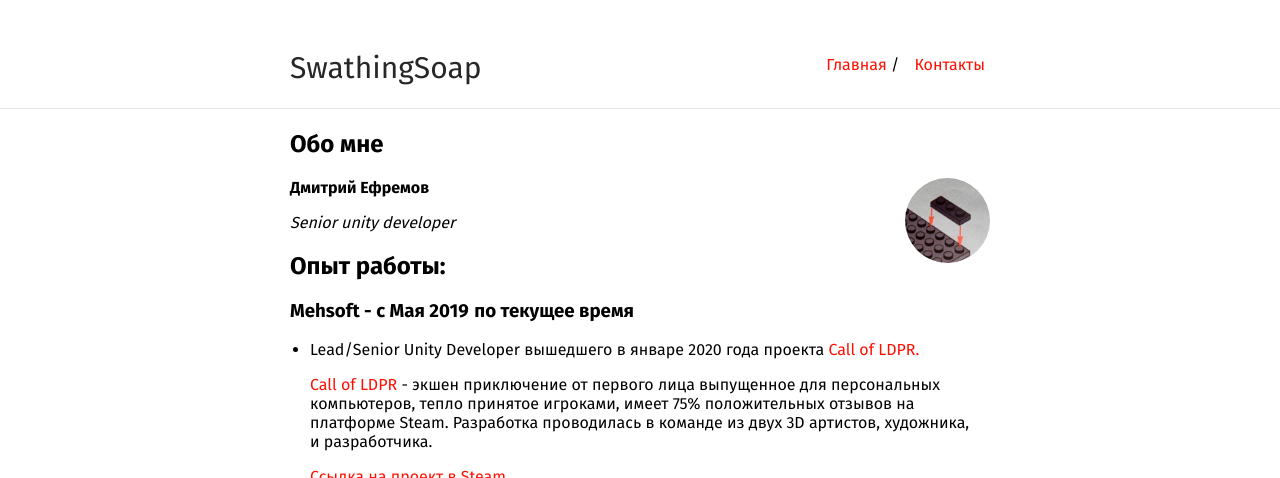
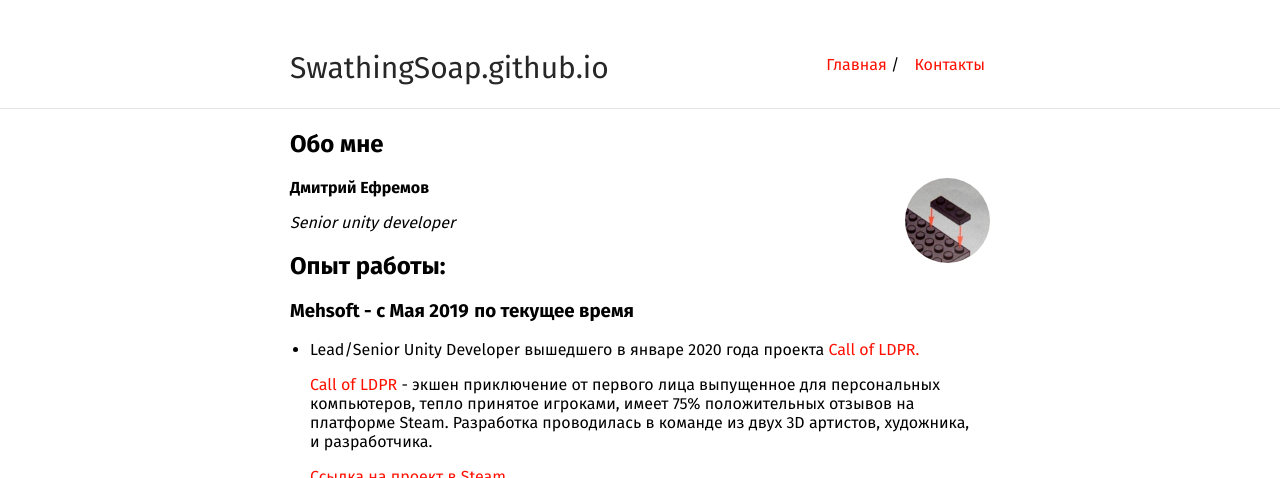
Before and after one commit to SwathingSoap/SwathingSoap.github.io, a Jekyll site: the page built from index.md, in a window 1280 px wide and 900 px high, cut to the strip 0-478 px from the top of the window. Built offline with Jekyll 4.4.1, drawn with Linux system fonts in a browser that asks for light colours; our own code applies the rules of GitHub Pages for plain Markdown files; part of the change alters nothing that is shown.

```diff
--- a/_config.yml
+++ b/_config.yml
@@ -1,6 +1,6 @@
-title: SwathingSoap
-url: "SwathingSoap.github.io"
-baseurl: "/"
+#title: SwathingSoap
+#url: "SwathingSoap.github.io"
+#baseurl: "/"
 
 markdown: kramdown
 #ins_logo: "./bits-logo.png"
```
